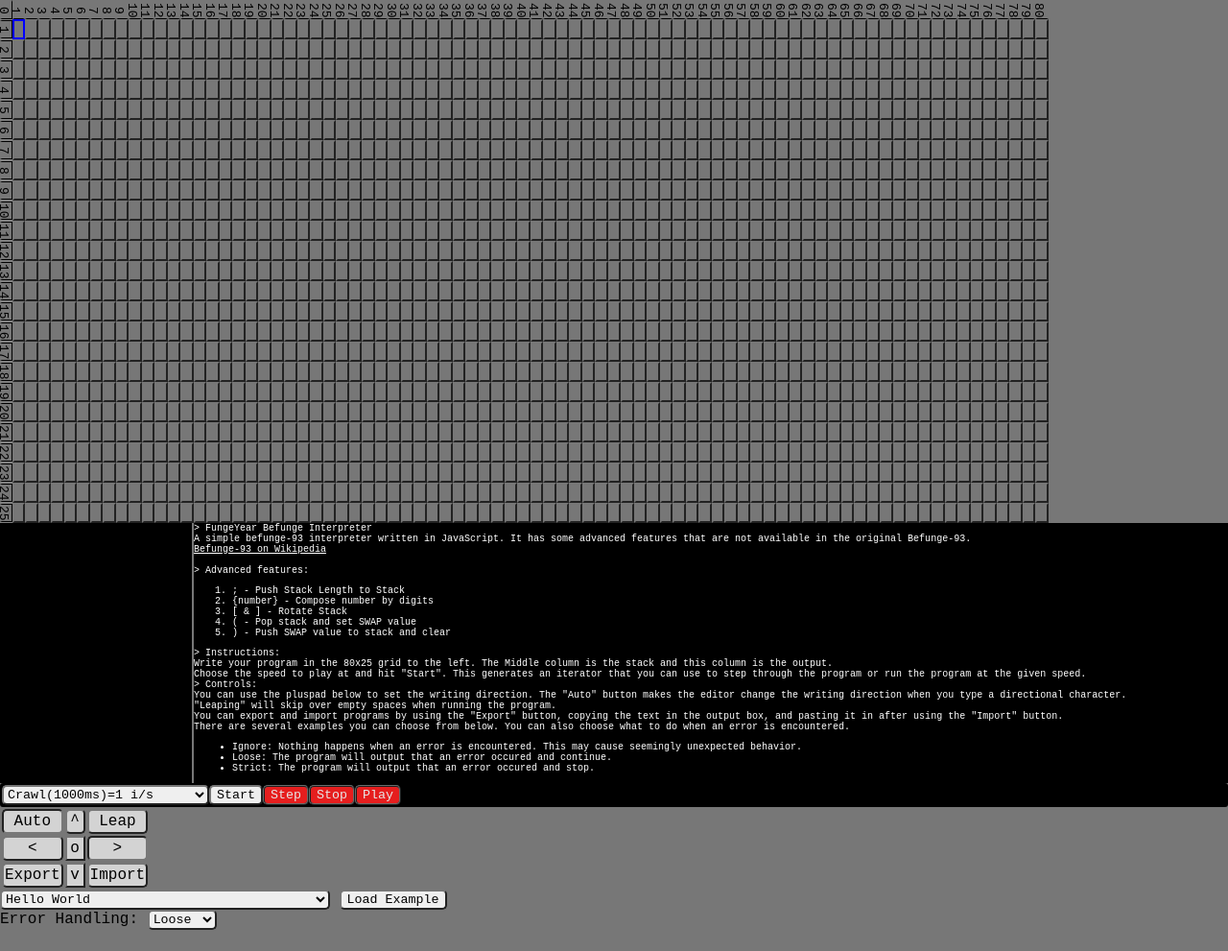
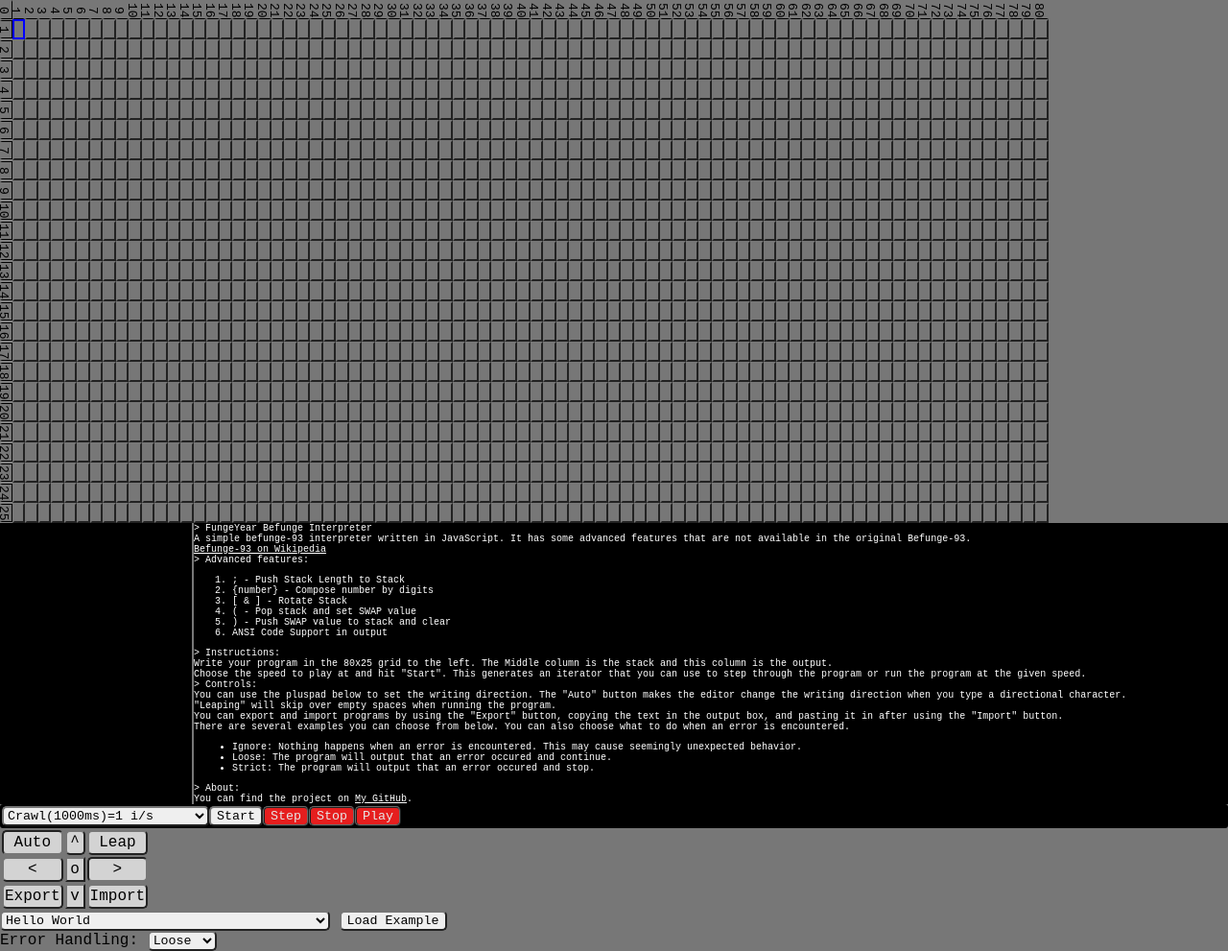
Before and after one commit to Perodactyl/befunge_interpreter, a plain HTML site: page index.html in a window 1280 px wide. Shown: the whole page at 96% size. Before the commit the page ends 969 px from the top, so only its background shows below. Drawn offline with nearby package versions, Linux system fonts and the light colour scheme.

Commit message:
Added more documentation

```diff
--- a/index.html
+++ b/index.html
@@ -43,6 +43,9 @@
 				<li>
 					) - Push SWAP value to stack and clear
 				</li>
+				<li>
+					ANSI Code Support in output
+				</li>
 			</ol>
 			> Instructions:
 			<br>
@@ -64,6 +67,9 @@
 				<li>Loose: The program will output that an error occured and continue.</li>
 				<li>Strict: The program will output that an error occured and stop.</li>
 			</ul>
+			> About:
+			<br>
+			You can find the project on <a href="https://github.com/Perodactyl/fungeyear_befunge_interpreter" target="_blank" title="This opens a new tab.">My GitHub</a>.
 		</div>
 		<div id="controls">
 			<select id="speed-select" onchange="update_settings(); update_pause();">
@@ -163,7 +169,6 @@
 			color: var(--bg-contrast);
 			border-left:2px solid var(--stack-output-seperator);
 			color: #fff;
-			display: flex;
 			flex-direction: column;
 		}
 		#output *{
@@ -172,6 +177,7 @@
 		#output:not(.initial){
 			white-space: pre-wrap; /* Allows newlines and such to be visible, while still allowing word wrapping */
 			word-wrap: anywhere; /* Wrap anywhere so that things still look OK with long strings of text */
+			display: flex;
 		}
 		#output.initial{
 			font-size: x-small;
```
Also changed, not shown: 1 other file.
